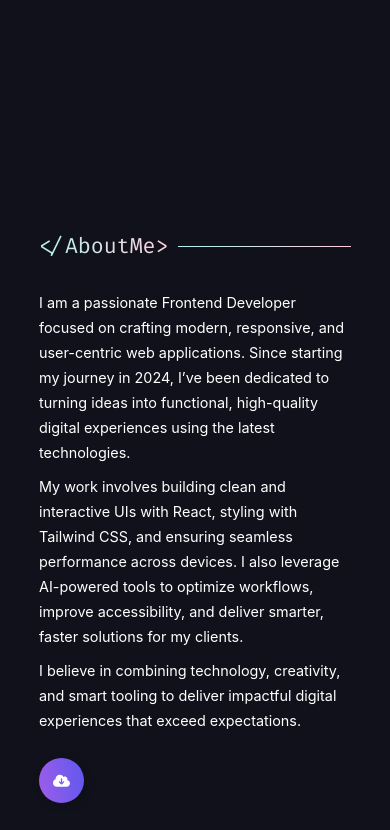
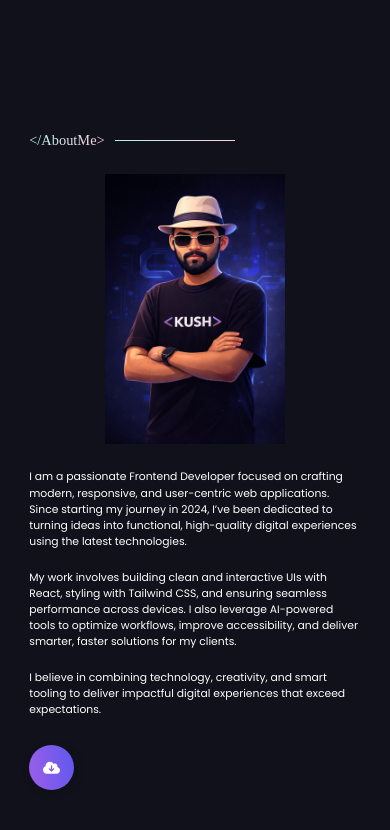
Before and after one commit to Kush2408/KushPatel.Dev, a plain HTML site: page index.html in a window 390 px wide. Shown: the part 800-1630 px from the top of the page. Drawn offline with nearby package versions, Linux system fonts and the light colour scheme; a web font is replaced by a local one.

Commit message:
Responsive Changes

```diff
--- a/index.html
+++ b/index.html
@@ -43,8 +43,11 @@
   <!-- stylesheet -->
   <link rel="stylesheet" href="style.css" />
   <!-- google fonts-->
-  <link rel="stylesheet"
-    href="https://fonts.googleapis.com/css2?family=Passions+Conflict&family=Orbitron&family=Fira+Code&family=Six+Caps" />
+<link
+  href="https://fonts.googleapis.com/css2?family=Poppins:wght@400;600;700&family=Inter:wght@300;400;600&display=swap"
+  rel="stylesheet"
+/>
+
 
 <body class="body">
   <audio loop="" id="audioPlayer" style="display: none">
@@ -205,7 +208,7 @@
           </div>
         </article>
         <p id="info-para" data-aos="fade-up" data-aos-delay="600">
-          I build modern, responsive web interfaces that engage users—transforming ideas into interactive experiences
+          I build modern, responsive web interfaces that engage users transforming ideas into interactive experiences
           using React, Tailwind CSS, and the latest frontend technologies.<br />
           <br />
           I prefer open source, cost-effective, and
@@ -285,7 +288,7 @@
           </div>
 
           <div class="dp" data-aos="fade-up">
-            <img src="src/webp/AI.png" alt="AI" tabindex="0" aria-label="image of AI" />
+            <img src="src/webp/Kush.png" alt="AI" tabindex="0" aria-label="image of AI" />
           </div>
         </div>
       </div>
--- a/style.css
+++ b/style.css
@@ -1,3 +1,7 @@
+* {
+  font-family: 'Poppins', sans-serif;
+}
+
 #labelforsetting,
 #labelforvisualmode,
 #switchforvisualmode:checked+#labelforvisualmode {
@@ -534,7 +538,7 @@
 
 .dp::after,
 .dp::before {
-    height: 300px;
+    height: 400px;
     z-index: -2;
     content: ""
 }
@@ -590,7 +594,8 @@
     font-weight: 600;
     width: fit-content;
     display: flex;
-    align-items: flex-end
+    align-items: flex-end;
+    margin-top: 60px
 }
 
 #name,
@@ -974,7 +979,14 @@
     gap: 10px
 }
 
-.dp img,
+.dp img {
+    width: 100%;
+    max-width: 300px;
+    height: auto;
+    object-fit: contain;
+    display: block;
+}
+
 .dp::after,
 .dp::before {
     width: 300px
@@ -1003,17 +1015,23 @@
 .info-dp-section {
     width: 100%;
     display: flex;
-    margin-top: 30px
+    margin-top: 30px;
+    gap: 40px;
+    align-items: flex-start;
 }
 
 .about-info {
     width: 60%;
     display: flex;
-    flex-direction: column
+    flex-direction: column;
+    min-width: 0;
+    flex: 1;
 }
 
 .about-info p {
-    line-height: 25px
+    line-height: 1.6;
+    font-size: 2rem;
+    margin-bottom: 1.5rem;
 }
 
 .dp {
@@ -1021,7 +1039,9 @@
     display: flex;
     align-items: flex-start;
     justify-content: center;
-    position: relative
+    position: relative;
+    min-width: 0;
+    flex-shrink: 0;
 }
 
 .dp::before {
@@ -1570,6 +1590,26 @@
     }
 }
 
+@media screen and (max-width:1400px) and (min-width:1201px) {
+    .about-section {
+        width: 70%;
+    }
+
+    .info-dp-section {
+        gap: 35px;
+    }
+
+    .dp img {
+        max-width: 290px;
+    }
+
+    .dp::after,
+    .dp::before {
+        width: 290px;
+        height: 290px;
+    }
+}
+
 @media screen and (max-width:1200px) {
     html {
         font-size: 60%
@@ -1587,6 +1627,20 @@
         flex-direction: column;
         align-items: center;
         justify-content: center
+    }
+
+    .info-dp-section {
+        gap: 30px;
+    }
+
+    .dp img {
+        max-width: 280px;
+    }
+
+    .dp::after,
+    .dp::before {
+        width: 280px;
+        height: 280px;
     }
 
     .logo:hover {
@@ -1753,6 +1807,10 @@
         width: fit-content
     }
 
+    .about-section {
+        width: 85%;
+    }
+
     .about-info,
     .dp,
     .info-dp-section {
@@ -1762,17 +1820,39 @@
 
     .info-dp-section {
         flex-direction: column;
-        margin-top: 30px;
-        gap: 30px
+        margin-top: 40px;
+        gap: 40px;
+        align-items: center;
     }
 
     .about-info {
-        flex-direction: column
+        flex-direction: column;
+        width: 100%;
+        order: 2;
+    }
+
+    .about-info p {
+        font-size: 1.8rem;
+        line-height: 1.7;
+        text-align: left;
     }
 
     .dp {
         align-items: center;
-        justify-content: center
+        justify-content: center;
+        width: 100%;
+        order: 1;
+    }
+
+    .dp img {
+        max-width: 250px;
+        width: 100%;
+    }
+
+    .dp::after,
+    .dp::before {
+        width: 250px;
+        height: 250px;
     }
 
     .activeThismobiletab:before {
@@ -1842,9 +1922,45 @@
         margin-left: 0
     }
 
+    .about-section-container {
+        padding-top: 150px;
+    }
+
+    .about-section {
+        width: 90%;
+    }
+
+    .section-heading-article {
+        font-size: 2.5rem;
+    }
+
+    .sectionHeadingP {
+        width: 200px;
+    }
+
+    .info-dp-section {
+        margin-top: 40px;
+        gap: 35px;
+    }
+
+    .about-info p {
+        font-size: 1.7rem;
+        line-height: 1.6;
+        margin-bottom: 1.2rem;
+    }
+
+    .dp img {
+        max-width: 220px;
+        width: 100%;
+    }
+
     .dp::after,
     .dp::before {
         display: none
+    }
+
+    .resume-btn {
+        margin-top: 20px;
     }
 
     .logo {
@@ -1903,6 +2019,38 @@
         justify-content: flex-start
     }
 
+    .about-section-container {
+        padding-top: 120px;
+    }
+
+    .about-section {
+        width: 90%;
+    }
+
+    .section-heading-article {
+        font-size: 2.2rem;
+    }
+
+    .sectionHeadingP {
+        width: 150px;
+    }
+
+    .info-dp-section {
+        margin-top: 30px;
+        gap: 30px;
+    }
+
+    .about-info p {
+        font-size: 1.6rem;
+        line-height: 1.5;
+        margin-bottom: 1rem;
+    }
+
+    .dp img {
+        max-width: 200px;
+        width: 100%;
+    }
+
     .project-box {
         height: 550px
     }
@@ -1937,10 +2085,36 @@
         font-size: 45%
     }
 
+    .about-section-container {
+        padding-top: 100px;
+    }
+
     .about-section,
     .projects-section-div,
     .skills-section {
-        width: 80%
+        width: 85%
+    }
+
+    .section-heading-article {
+        font-size: 2rem;
+    }
+
+    .sectionHeadingP {
+        width: 120px;
+    }
+
+    .info-dp-section {
+        margin-top: 25px;
+        gap: 25px;
+    }
+
+    .about-info p {
+        font-size: 1.5rem;
+        line-height: 1.5;
+    }
+
+    .dp img {
+        max-width: 180px;
     }
 
     .info-div {
@@ -1957,8 +2131,35 @@
         font-size: 42%
     }
 
+    .about-section-container {
+        padding-top: 90px;
+    }
+
+    .about-section {
+        width: 90%;
+    }
+
+    .section-heading-article {
+        font-size: 1.8rem;
+    }
+
+    .sectionHeadingP {
+        width: 100px;
+    }
+
+    .info-dp-section {
+        margin-top: 20px;
+        gap: 20px;
+    }
+
+    .about-info p {
+        font-size: 1.4rem;
+        line-height: 1.4;
+    }
+
     .dp img {
-        width: 200px
+        max-width: 160px;
+        width: 100%;
     }
 
     .two-words {
@@ -1981,6 +2182,26 @@
 @media screen and (max-width:300px) {
     html {
         font-size: 42%
+    }
+
+    .about-section-container {
+        padding-top: 80px;
+    }
+
+    .section-heading-article {
+        font-size: 1.6rem;
+    }
+
+    .sectionHeadingP {
+        width: 80px;
+    }
+
+    .about-info p {
+        font-size: 1.3rem;
+    }
+
+    .dp img {
+        max-width: 140px;
     }
 
     .language-name article {
@@ -2017,3 +2238,30 @@
         margin-top: 100px;
     }
 }
+
+/* Landscape orientation for mobile devices */
+@media screen and (max-width: 900px) and (orientation: landscape) {
+    .about-section-container {
+        padding-top: 100px;
+    }
+
+    .info-dp-section {
+        flex-direction: row;
+        align-items: center;
+        gap: 30px;
+    }
+
+    .about-info {
+        width: 60%;
+        order: 1;
+    }
+
+    .dp {
+        width: 40%;
+        order: 2;
+    }
+
+    .dp img {
+        max-width: 200px;
+    }
+}
```
Also changed, not shown: src/png/Kush.png (added), src/webp/Kush.png (added).
